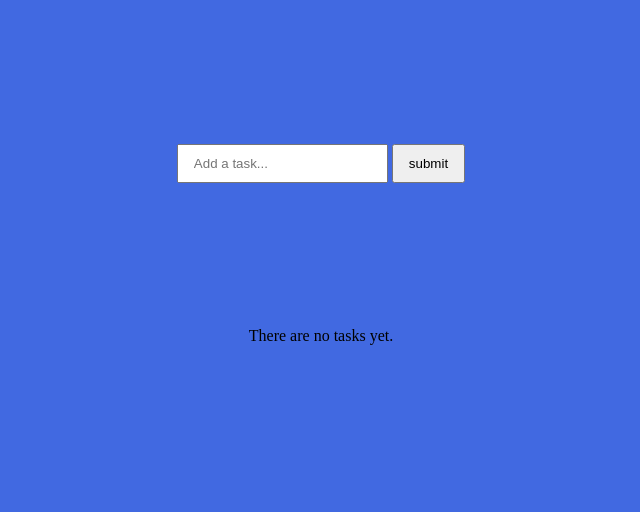
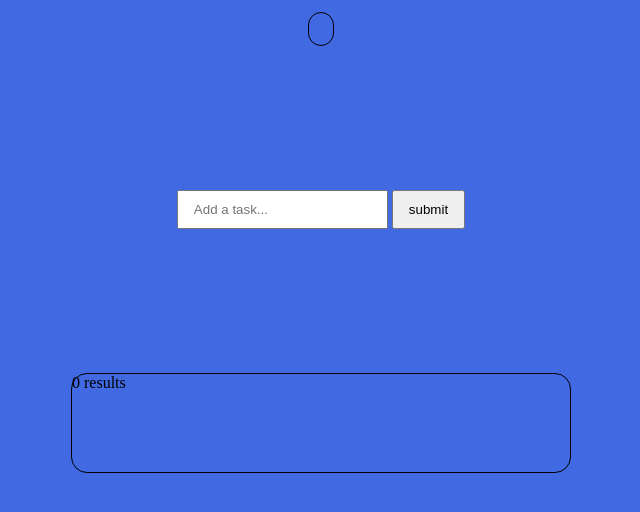
Before and after one commit to darioaladuz/php_todo, a PHP site: page /todo/index.php in a window 1280 px wide. Shown: the top 512 px of the page, without its empty margins (319-959 px from the left). Run offline with PHP 8.4, Linux system fonts and the light colour scheme; data that the repository does not hold is empty.

Commit message:
retrieve todos from db and display

```diff
--- a/index.php
+++ b/index.php
@@ -9,16 +9,7 @@
 </head>
 <body>
     <div id="message">
-
-    </div>
-
-    <form action="/todo/index.php" method="POST">
-        <input type="text" name="task" id="task" placeholder="Add a task...">
-        <input type="submit" name="submit" id="submit" value="submit">
-    </form>
-
-    <div id="tasks">
-        <?php
+    <?php
             $servername = "localhost";
             $username = "root";
             $password = "";
@@ -47,11 +38,32 @@
                     }
                 }
             } else {
-                echo 'There are no tasks yet.';
+                echo '';
             }
 
             // $conn->close();
         ?>
     </div>
+
+    <form action="/todo/index.php" method="POST">
+        <input type="text" name="task" id="task" placeholder="Add a task...">
+        <input type="submit" name="submit" id="submit" value="submit">
+    </form>
+
+    <div id="tasks">
+        <?php
+            $sql = "SELECT task FROM tasks";
+            $result = $conn->query($sql);
+
+            if ($result->num_rows > 0) {
+              // output data of each row
+              while($row = $result->fetch_assoc()) {
+                  echo "<div class='task'>" . $row['task'] . "</div>";
+              }
+            } else {
+              echo "0 results";
+            }
+        ?>
+    </div>
 </body>
 </html>
--- a/styles/main.css
+++ b/styles/main.css
@@ -21,6 +21,13 @@ body {
   gap: 72px;
 }
 
+#message {
+  border: 1px solid black;
+  border-radius: 16px;
+  padding: 16px 12px;
+  margin-top: 12px;
+}
+
 form {
   padding: 72px;
 }
@@ -28,4 +35,26 @@ form {
 input {
   padding: 10px 15px;
 }
+
+#tasks {
+  width: 500px;
+  border: 1px solid black;
+  min-height: 100px;
+  border-radius: 16px;
+  display: -webkit-box;
+  display: -ms-flexbox;
+  display: flex;
+  -webkit-box-orient: vertical;
+  -webkit-box-direction: normal;
+      -ms-flex-direction: column;
+          flex-direction: column;
+}
+
+#tasks .task {
+  padding: 20px;
+}
+
+#tasks .task:not(:last-child) {
+  border-bottom: 1px solid rgba(0, 0, 0, 0.25);
+}
 /*# sourceMappingURL=main.css.map */
--- a/styles/main.scss
+++ b/styles/main.scss
@@ -13,6 +13,13 @@ body {
     gap: 72px;
 }
 
+#message {
+    border: 1px solid black;
+    border-radius: 16px;
+    padding: 16px 12px;
+    margin-top: 12px;
+}
+
 form {
     padding: 72px;
 }
@@ -20,3 +27,20 @@ form {
 input {
     padding: 10px 15px;
 }
+
+#tasks {
+    width: 500px;
+    border: 1px solid black;
+    min-height: 100px;
+    border-radius: 16px;
+    display: flex;
+    flex-direction: column;
+
+    .task {
+        padding: 20px;
+
+        &:not(:last-child) {
+            border-bottom: 1px solid rgba(0,0,0,.25);
+        }
+    }
+}
```
Also changed, not shown: 1 other file.
